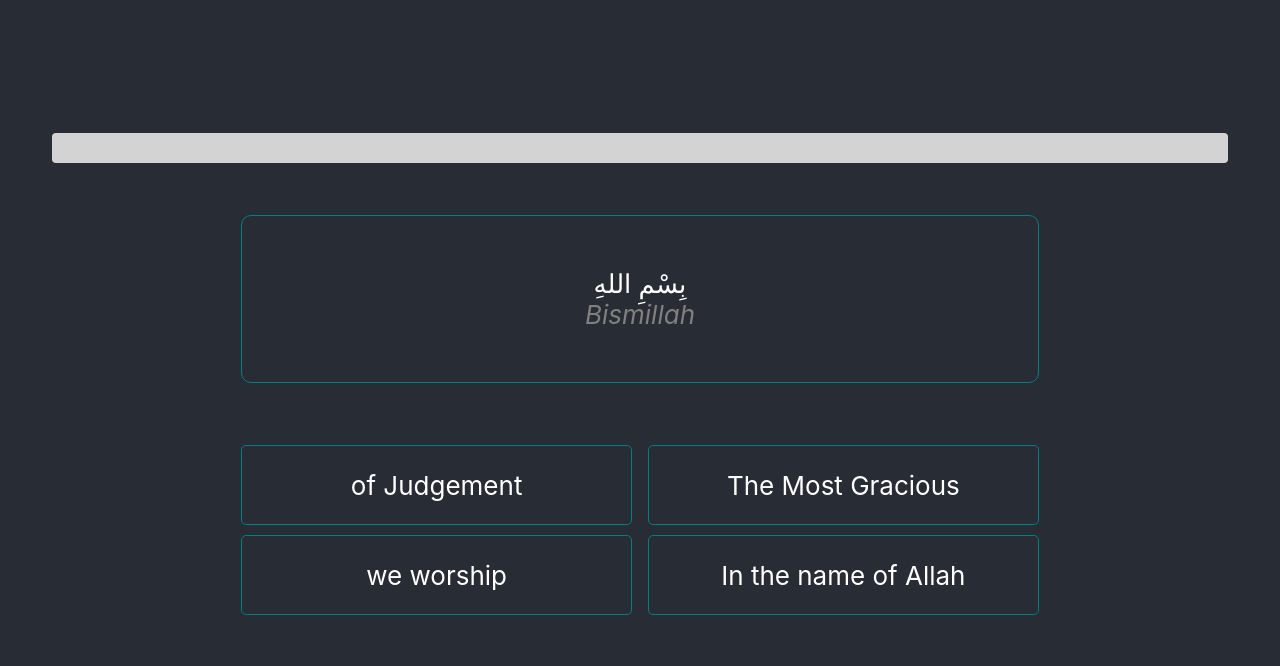
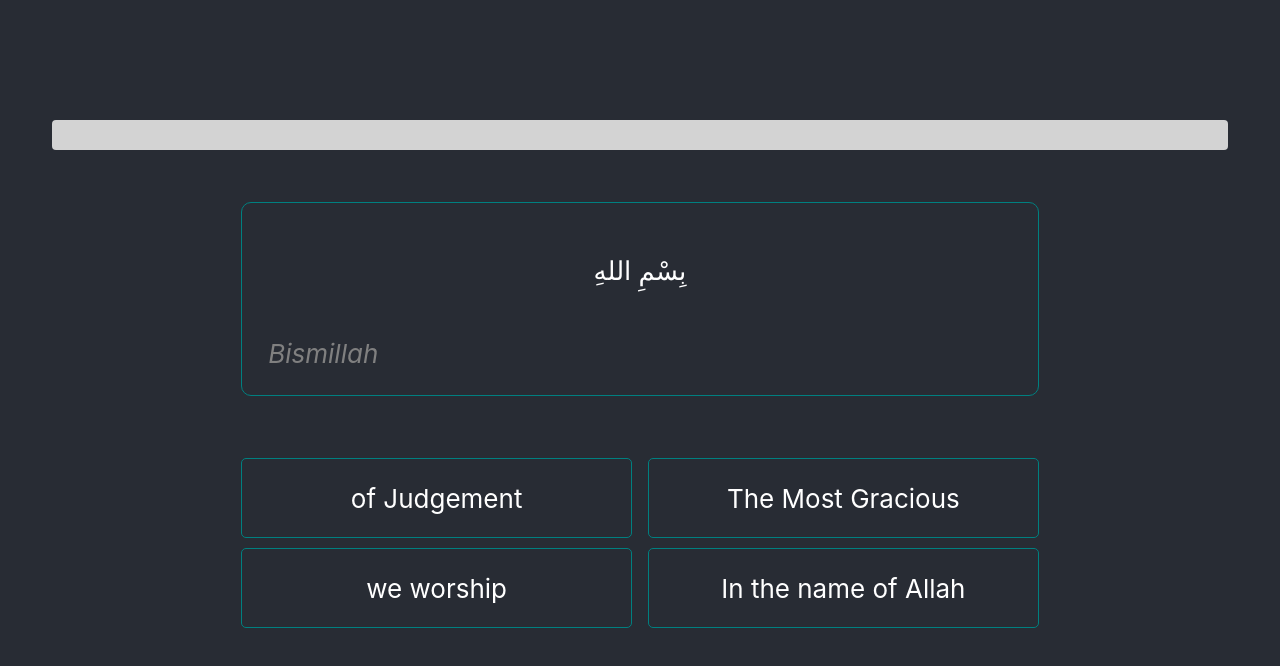
Before and after one commit to Alim-Reza/quranic-vocab-mastery, a React (Create React App) app: page / in a window 1280 px wide. Shown: the top 666 px of the page. Built offline with nearby package versions, Linux system fonts and the light colour scheme.

Commit message:
css changes on frames components

```diff
--- a/src/components/Frames.css
+++ b/src/components/Frames.css
@@ -1,13 +1,23 @@
 .card {
   border: 1px solid teal;
-  padding: 2em 2em;
+  /* padding: 2em 2em; */
   border-radius: 10px;
   overflow: hidden;
+  display: flex;
+  flex-direction: column;
 }
 
 .card-smaller {
   padding: 1em 1em;
   width: 50%;
+}
+
+.card-item-english {
+  color: grey;
+  font-style: italic;
+  padding: 2em 2em 1em 1em;
+  display: flex;
+  align-items: start;
 }
 
 .container {
--- a/src/components/Frames.js
+++ b/src/components/Frames.js
@@ -29,8 +29,8 @@ export default function Frame({
   return (
     <div>
       <div className="card">
-        <div dir="rtl">{arabicText}</div>
-        <div style={{ color: 'grey', fontStyle: 'italic' }}>
+        <div dir="rtl" style={{ paddingTop: "2em" }}>{arabicText}</div>
+        <div className='card-item-english' >
           {englishTransliteration}
         </div>
       </div>
```
